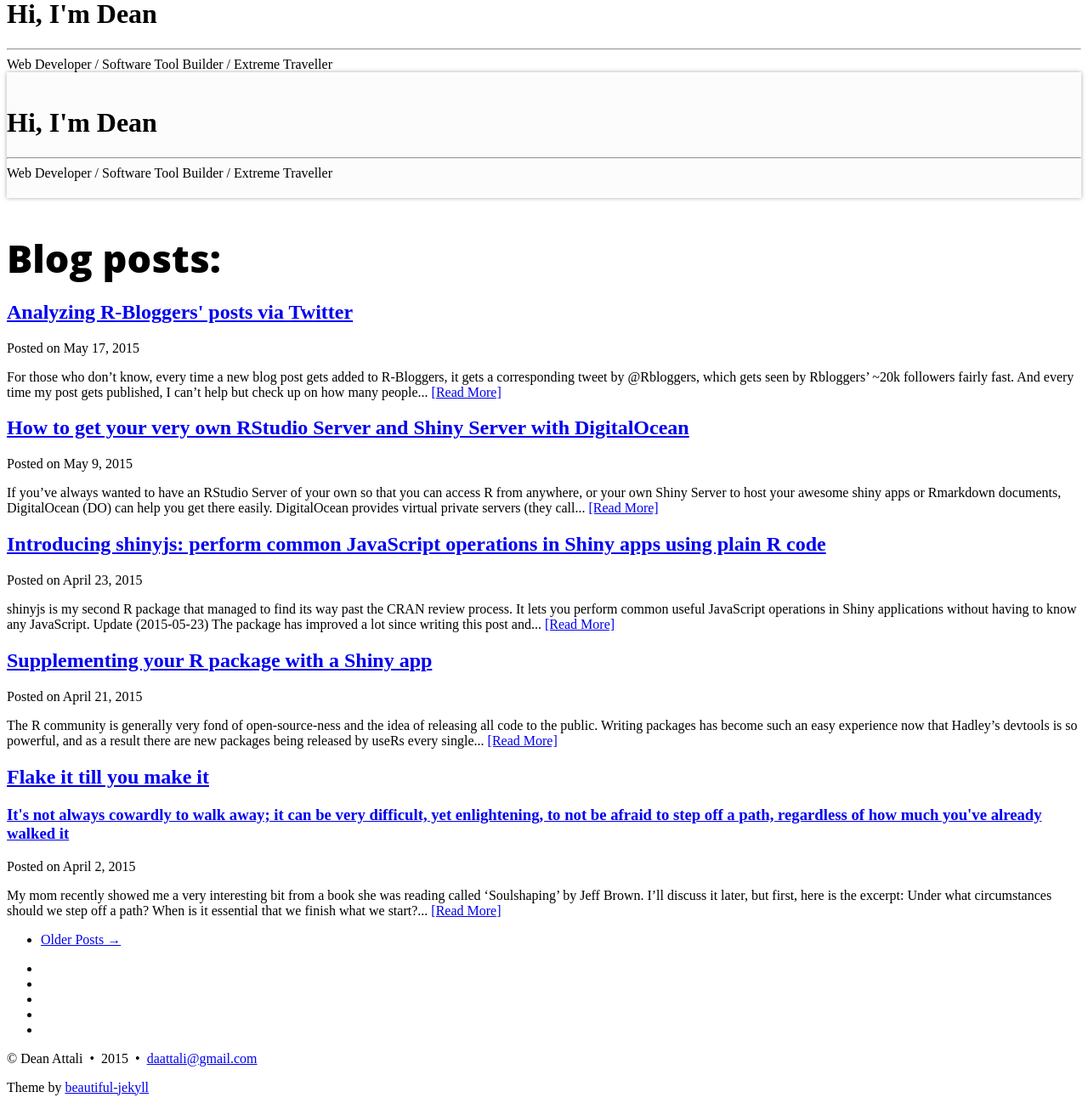
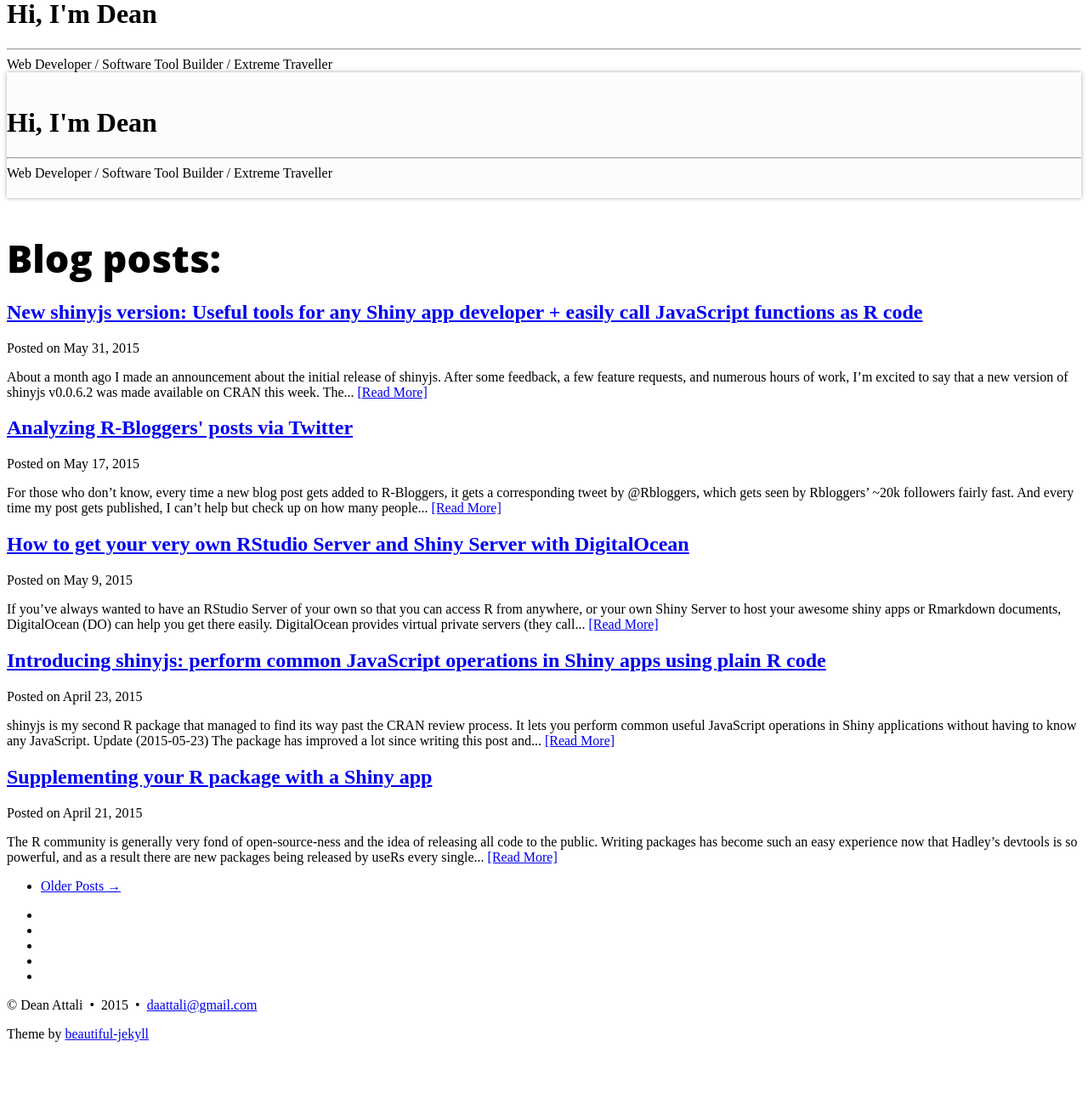
Before and after one commit to daattali/daattali.github.io, a Jekyll site: the page built from index.html, in a window 1280 px wide and 1400 px high, scrolled down 365 px, cut to the strip 95-1400 px from the top of the window. Shown: the whole strip at 85% size. Built offline with Jekyll 4.4.1, drawn with Linux system fonts in a browser that asks for light colours; the list of posts is cut into pages by our own code; after the commit the page ends 1702 px from its top, so only the background shows below that.

Commit message:
publish new shinyjs post

````diff
--- a/_drafts/shinyjs2.md
+++ b/_posts/2015-05-31-shinyjs-extend.md
@@ -1,4 +1,9 @@
-# New shinyjs version: Improve and simplify your shiny apps + easily call JavaScript functions as R code
+---
+layout: post
+title: "New shinyjs version: Useful tools for any Shiny app developer + easily call JavaScript functions as R code"
+tags: [professional, rstats, r, r-bloggers, shiny, packages]
+date: 2015-05-31 18:50:00 -0700
+---
 
 About a month ago I made [an announcement](http://deanattali.com/2015/04/23/shinyjs-r-package/) about the initial release of `shinyjs`. After some feedback, a few feature requests, and numerous hours of work, I'm excited to say that a new version of `shinyjs` v0.0.6.2 was made available on CRAN this week. The package's main objective is to make shiny app development better and easier by allowing you to perform many useful functions with simple R code that would normally require JavaScript coding. Some of the features include hiding/showing elements, enabling/disabling inputs, resetting an input to its original value, and many others.
 
@@ -7,8 +12,8 @@ About a month ago I made [an announcement](http://deanattali.com/2015/04/23/shin
 - [Availability](#availability)
 - [Quick overview of new features](#overview)
 - [Major new features](#new-features)
-  - [`reset` (allows inputs to be reset to their original value)](#reset)
-  - [`extendshinyjs` (allows you to easily call your own JavaScript functions from R)](#extendshinyjs)
+  - [`reset` - allows inputs to be reset to their original value](#reset)
+  - [`extendshinyjs` - allows you to easily call your own JavaScript functions from R](#extendshinyjs)
 - [Major improvements](#improvements-features)
   - [Enabling/disabling works on all inputs](#disable-all)
   - [Use a `condition` in `toggle` functions](#toggle-condition)
@@ -69,7 +71,7 @@ The main idea behind `shinyjs` when I started working on it was to make it extre
 
 Using `extendShinyjs` is very simple and makes defining and calling JavaScript functions painless. Here is a very basic example of using `extendShinyjs` to define a (fairly useless) function that changes the colour of the page.
 
-```
+~~~
 library(shiny)
 library(shinyjs)
 
@@ -88,20 +90,21 @@ runApp(shinyApp(
     })
   }
 ))
-```
+~~~
 
 Running the code above produces this shiny app:
+
 [![Extendshinyjs demo]({{ site.url }}/img/blog/shinyjs-improvements/extendshinyjs-demo.gif)]({{ site.url }}/img/blog/shinyjs-improvements/extendshinyjs-demo.gif)
 
-See how easy that was? All I had to do was make the JavaScript function `shinyjs.pageCol`, pass the JavaScript code as an argument to `extendShinyjs`, and then I can call `js$pageCol()`.  That's the basic idea: any JavaScript function named `shinyjs.foo` will be available to call as `js$foo()`. You can either pass the JS code as a string to the `text` argument, or place the JS code in a separate JavaScript file and use the `script` argument to specify where the code can be found. Using a separate file is generally prefered over writing the code inline, but in these examples I will always use the `text` argument to keep it simple.
+See how easy that was? All I had to do was make the JavaScript function `shinyjs.pageCol`, pass the JavaScript code as an argument to `extendShinyjs`, and then I can call `js$pageCol()`.  That's the basic idea: any JavaScript function named `shinyjs.foo` will be available to call as `js$foo()`. You can either pass the JS code as a string to the `text` argument, or place the JS code in a separate JavaScript file and use the `script` argument to specify where the code can be found. Using a separate file is generally prefered over writing the code inline, but in these examples I will use the `text` argument to keep it simple.
 
 #### Passing arguments from R to JavaScript
 
-Any `shinyjs` function that is called will pass a single array-like parameter to its corresponding JavaScript function. If the function in R was called with unnamed arguments, then it will pass an Array of the arguments; if the R arguments are named then it will pass an Object with key-value pairs. For example, calling `js$foo("bar", 5)` in R will call `shinyjs.foo(["bar", 5])` in JS, while calling `js$foo(num = 5, id = "bar")` in R will call `shinyjs.foo({num : 5, id : "bar"})` in JS. This means the the `shinyjs.foo` function needs to be able to deal with both types of parameters.
+Any `shinyjs` function that is called will pass a single array-like parameter to its corresponding JavaScript function. If the function in R was called with unnamed arguments, then it will pass an Array of the arguments; if the R arguments are named then it will pass an Object with key-value pairs. For example, calling `js$foo("bar", 5)` in R will call `shinyjs.foo(["bar", 5])` in JS, while calling `js$foo(num = 5, id = "bar")` in R will call `shinyjs.foo({num : 5, id : "bar"})` in JS. This means the `shinyjs.foo` function needs to be able to deal with both types of parameters.
 
 To assist in normalizing the parameters, `shinyjs` provides a `shinyjs.getParams()` function which serves two purposes. First of all, it ensures that all arguments are named (even if the R function was called without names). Secondly, it allows you to define default values for arguments. Here is an example of a JS function that changes the background colour of an element and uses `shinyjs.getParams()`.
 
-```
+~~~
 shinyjs.backgroundCol = function(params) {
   var defaultParams = {
     id : null,
@@ -112,13 +115,13 @@ shinyjs.backgroundCol = function(params) {
   var el = $("#" + params.id);
   el.css("background-color", params.col);
 }
-```
+~~~
 
 Note the `defaultParams` that we defined and the call to `shinyjs.getParams`. It ensures that calling `js$backgroundCol("test", "blue")` and `js$backgroundCol(id = "test", col = "blue")` and `js$backgroundCol(col = "blue", id = "test")` are all equivalent, and that if the colour parameter is not provided then "red" will be the default.  All the functions provided in `shinyjs` make use of `shinyjs.getParams`, and it is highly recommended to always use it in your functions as well. Notice that the order of the arguments in `defaultParams` in the JavaScript function matches the order of the arguments when calling the function in R with unnamed arguments. This means that `js$backgroundCol("blue", "test")` will not work because the arguments are unnamed and the JS function expects the id to come before the colour.
 
 For completeness, here is the code for a shiny app that uses the above function (it's not a very practical example, but it's great for showing how to use `extendShinyjs` with parameters):
 
-```
+~~~
 library(shiny)
 library(shinyjs)
 
@@ -151,9 +154,10 @@ runApp(shinyApp(
     })
   }
 ))
-```
+~~~
 
 And the resulting app:
+
 [![Extendshinyjs params demo]({{ site.url }}/img/blog/shinyjs-improvements/extendshinyjs-params.gif)]({{ site.url }}/img/blog/shinyjs-improvements/extendshinyjs-params.gif)
 
 Note that I chose to define the JS code as a string for illustration purposes, but in reality I would prefer to place the code in a separate file and use the `script` argument instead of `text`.
@@ -168,11 +172,11 @@ The initial release of `shinyjs` had a `disable`/`enable` function which worked
 
 ### Use a `condition` in `toggle` functions {#toggle-condition}
 
-I've noticed that some users of `shinyjs` had to often write code such as `if (test) enable(id) else disable(id)`. This seemed inefficient and verbose, especially since there was already a `toggleState` function that enables disabled elements and vice versa. The `toggleState` function now has a new `condition` parameter to address exactly this problem. The code from above can now be rewritten as `toggleState(id, test)`.
+I've noticed that some users of `shinyjs` had to often write code such as `if (test) enable(id) else disable(id)`. This seemed inefficient and verbose, especially since there was already a `toggleState` function that enables disabled elements and vice versa. The `toggleState` function now has a new `condition` parameter to address exactly this problem. The code above can now be rewritten as `toggleState(id, test)`.
 
 Similarly, code that previously used `if (test) show(id) else hide(id)` can now use `toggle(id = id, condition = test)`, and code that was doing a similar thing with `addClass`/`removeClass` can use the `toggleClass(id, class, condition)` function.
 
-## Three new features available on the [GitHub version](https://github.com/daattali/shinyjs) but not yet on CRAN {#extra-features}
+## Three new features available on the GitHub version but not yet on CRAN {#extra-features}
 
 Since submitting `shinyjs` to CRAN, there were a few more features added. They will go into the next CRAN submission in about a month, but for now they can be used if you download the GitHub version.
 
````
Also changed, not shown: other parts of _posts/2015-05-31-shinyjs-extend.md (+7 -10 lines).
